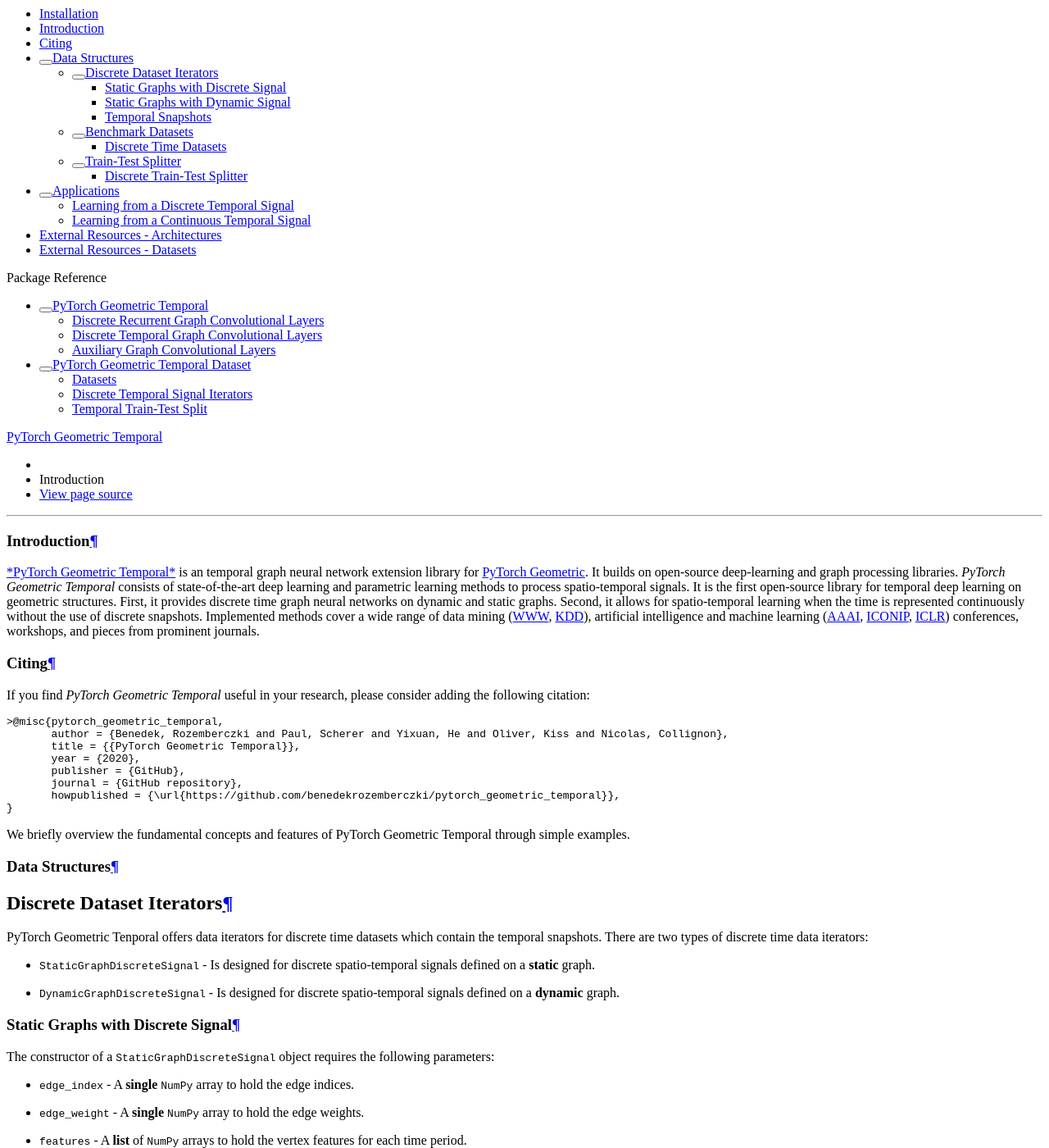
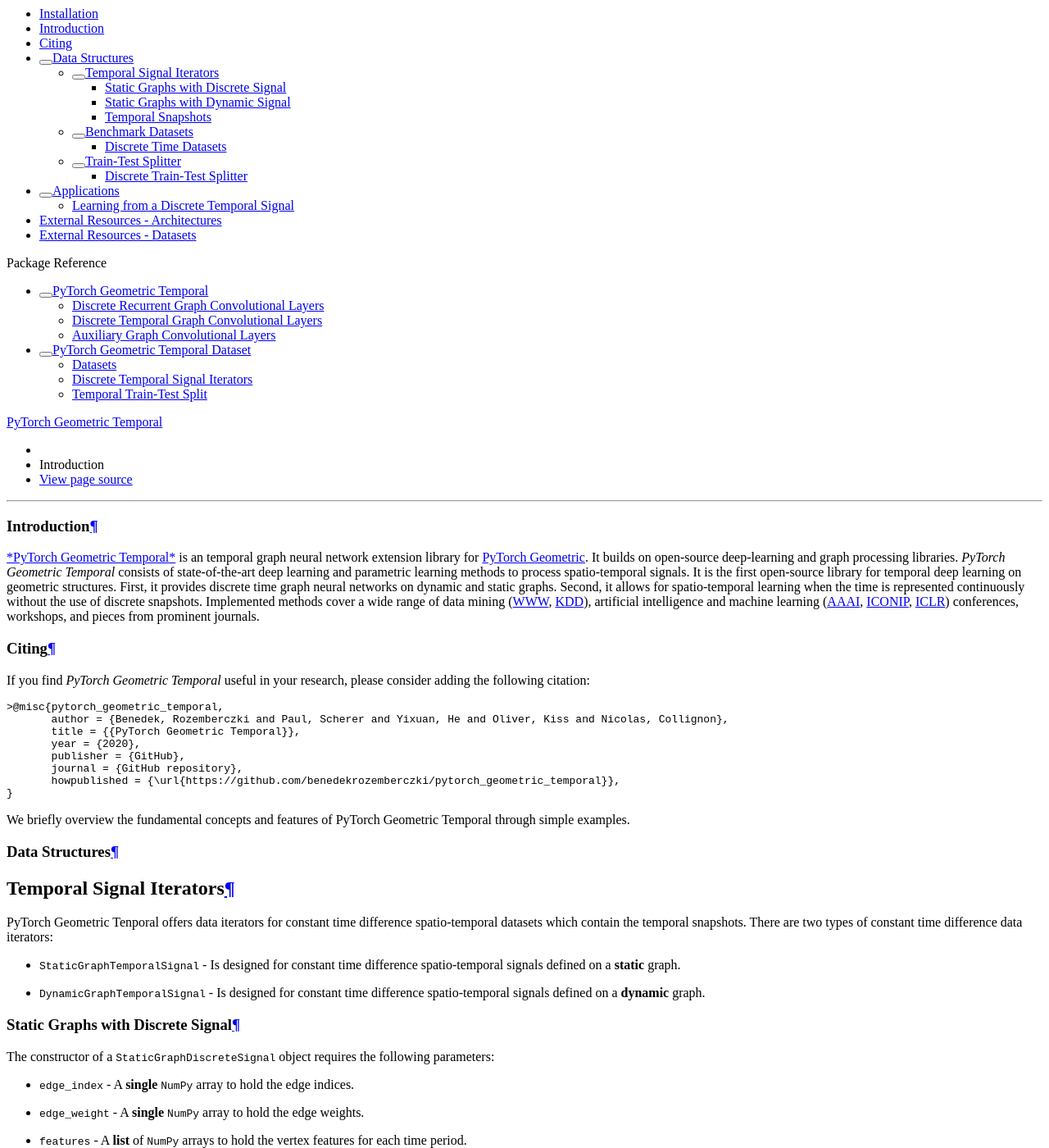
Before and after one commit to benedekrozemberczki/pytorch_geometric_temporal, a Sphinx documentation site: the page built from docs/source/notes/introduction.rst, in a window 1280 px wide and 1400 px high, scrolled down 675 px. Shown: the whole window at 82% size. Built offline with Sphinx 7.4.7 and the Read the Docs theme 2.0.0, drawn with Linux system fonts in a browser that asks for light colours; some of the changed text lies outside the part shown.

Commit message:
PTG update

```diff
--- a/docs/source/notes/introduction.rst
+++ b/docs/source/notes/introduction.rst
@@ -24,13 +24,13 @@ We briefly overview the fundamental concepts and features of PyTorch Geometric T
 Data Structures
 =============================
 
-Discrete Dataset Iterators
+Temporal Signal Iterators
 --------------------------
 
-PyTorch Geometric Tenporal offers data iterators for discrete time datasets which contain the temporal snapshots. There are two types of discrete time data iterators:
+PyTorch Geometric Tenporal offers data iterators for constant time difference spatio-temporal datasets which contain the temporal snapshots. There are two types of constant time difference data iterators:
 
-- ``StaticGraphDiscreteSignal`` - Is designed for discrete spatio-temporal signals defined on a **static** graph.
-- ``DynamicGraphDiscreteSignal`` - Is designed for discrete spatio-temporal signals defined on a **dynamic** graph.
+- ``StaticGraphTemporalSignal`` - Is designed for constant time difference spatio-temporal signals defined on a **static** graph.
+- ``DynamicGraphTemporalSignal`` - Is designed for constant time difference spatio-temporal signals defined on a **dynamic** graph.
 
 
 Static Graphs with Discrete Signal
@@ -123,14 +123,14 @@ We are using the Hungarian Chickenpox Cases dataset in this case study. We will
 
 .. code-block:: python
 
-    from torch_geometric_temporal.data.dataset import ChickenpoxDatasetLoader
-    from torch_geometric_temporal.data.splitter import discrete_train_test_split
+    from torch_geometric_temporal.dataset import ChickenpoxDatasetLoader
+    from torch_geometric_temporal.signal import temporal_signal_split
 
     loader = ChickenpoxDatasetLoader()
 
     dataset = loader.get_dataset()
 
-    train_dataset, test_dataset = discrete_train_test_split(dataset, train_ratio=0.2)
+    train_dataset, test_dataset = temporal_signal_split(dataset, train_ratio=0.2)
 
 In the next steps we will define the **recurrent graph neural network** architecture used for solving the supervised task. The constructor defines a ``DCRNN`` layer and a feedforward layer. It is important to note that the final non-linearity is not integrated into the recurrent graph convolutional operation. This design principle is used consistently and it was taken from PyTorch Geometric. Because of this, we defined a ``ReLU`` non-linearity between the recurrent and linear layers manually. The final linear layer is not followed by a non-linearity as we solve a regression problem with zero-mean targets.
 
@@ -187,6 +187,3 @@ Using the holdout we will evaluate the performance of the trained recurrent grap
     cost = cost.item()
     print("MSE: {:.4f}".format(cost))
     >>> Accuracy: 0.6866
-
-Learning from a Continuous Temporal Signal
--------------------------------------------
```
